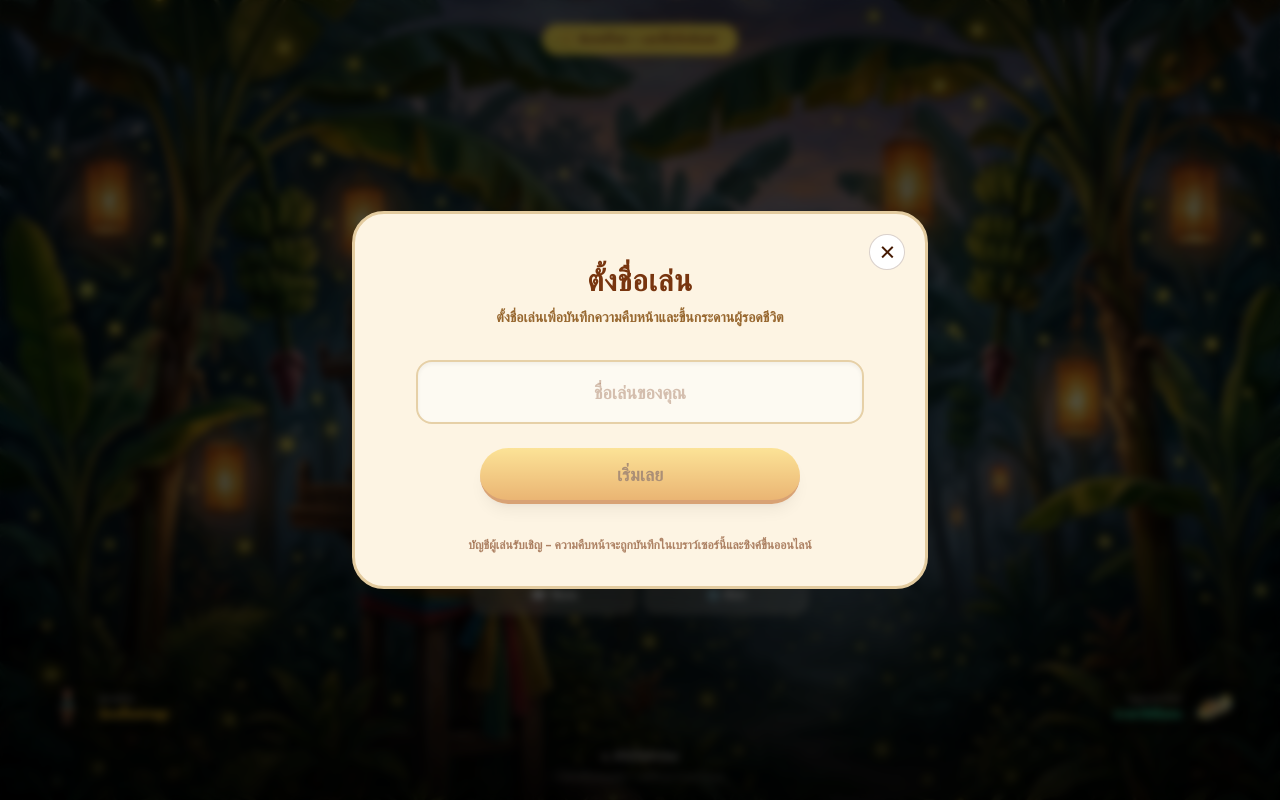
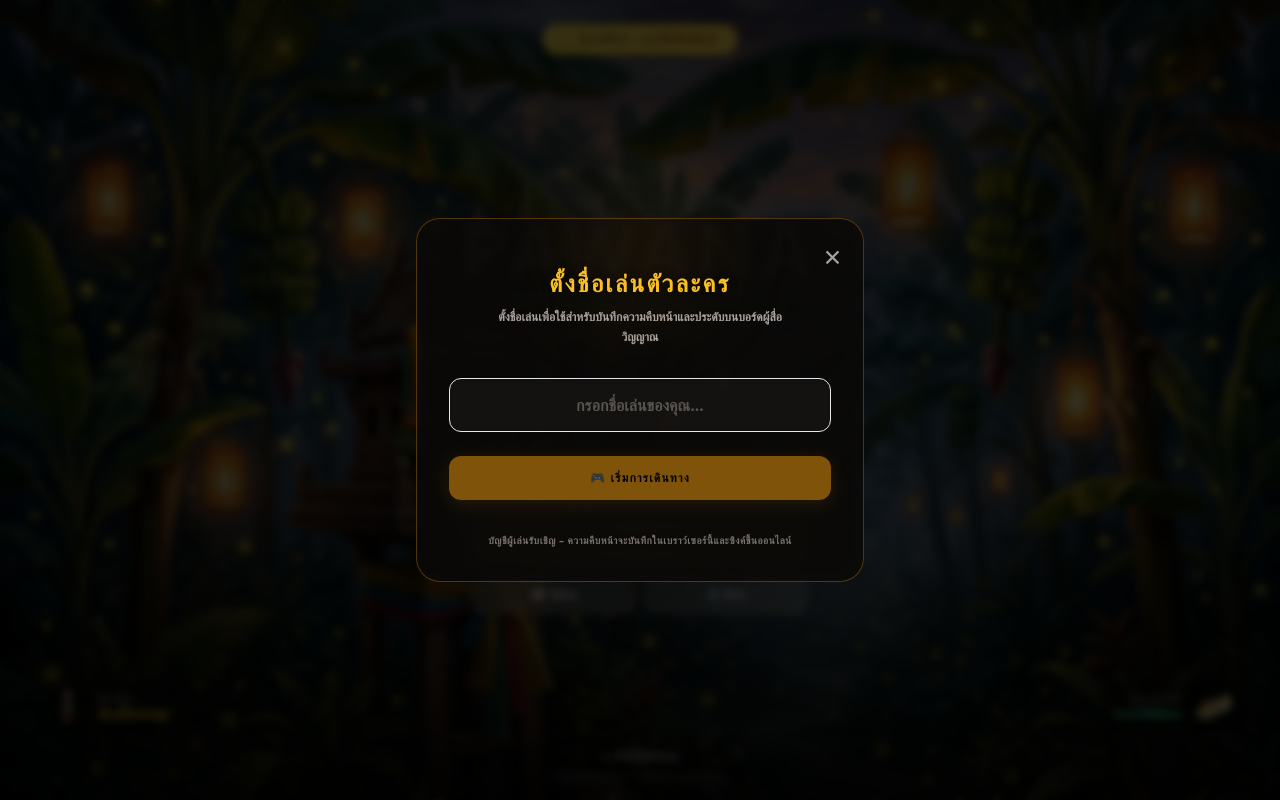
Before and after one commit to mizae1234/thaighostcozy, a Next.js app: page / in a window 1280 px wide. Both pictures are taken after a click on the button "มีแพทช์ใหม่ — แตะที่นี่เพื่ออัปเดต!". Built offline with nearby package versions, Linux system fonts and the light colour scheme.

Commit message:
style: Redesign NicknameModal and page modals to match premium dark glassmorphism theme

```diff
--- a/src/components/NicknameModal.tsx
+++ b/src/components/NicknameModal.tsx
@@ -80,63 +80,66 @@ export default function NicknameModal({ isOpen, onClose }: NicknameModalProps) {
   };
 
   return (
-    <div className="fixed inset-0 z-50 flex items-center justify-center bg-black/60 backdrop-blur-sm p-4 animate-fade-in">
-      {/* Modal Card */}
-      <div className="relative w-full max-w-xl bg-[#fdf4e3] border-[3px] border-[#e3cb9f] rounded-[32px] p-8 shadow-2xl text-center flex flex-col items-center">
+    <div className="fixed inset-0 z-50 flex items-center justify-center bg-black/75 backdrop-blur-sm p-4 animate-fade-in pointer-events-auto">
+      {/* Modal Card - Cozy Glassmorphism */}
+      <div className="relative w-full max-w-md bg-stone-950/80 border border-amber-500/30 rounded-3xl p-8 shadow-2xl backdrop-blur-md text-stone-200 text-center flex flex-col items-center">
+
+        {/* Glow effect inside modal */}
+        <div className="absolute -top-10 left-1/2 -translate-x-1/2 w-32 h-32 rounded-full bg-amber-500/10 blur-[50px] pointer-events-none" />
 
         {/* Close Button */}
         <button
           type="button"
           onClick={onClose}
-          className="absolute top-5 right-5 flex h-9 w-9 items-center justify-center rounded-full border border-amber-950/20 bg-white text-amber-950 font-bold transition-all hover:bg-amber-100 hover:scale-105 active:scale-95"
+          className="absolute top-5 right-5 text-stone-400 hover:text-white text-lg font-bold transition-colors p-1"
         >
           ✕
         </button>
 
         {/* Header Title */}
-        <h2 className="text-3xl font-extrabold text-[#78350f] mt-4 mb-2 tracking-wide font-sans">
-          ตั้งชื่อเล่น
+        <h2 className="text-2xl font-black uppercase tracking-widest text-amber-400 mt-4 mb-2 drop-shadow-[0_2px_4px_rgba(0,0,0,0.5)]">
+          ตั้งชื่อเล่นตัวละคร
         </h2>
 
         {/* Subtitle */}
-        <p className="text-sm font-semibold text-[#854d0e]/85 mb-8 leading-relaxed max-w-sm">
-          ตั้งชื่อเล่นเพื่อบันทึกความคืบหน้าและขึ้นกระดานผู้รอดชีวิต
+        <p className="text-xs font-semibold text-stone-400 mb-8 leading-relaxed max-w-xs">
+          ตั้งชื่อเล่นเพื่อใช้สำหรับบันทึกความคืบหน้าและประดับบนบอร์ดผู้สื่อวิญญาณ
         </p>
 
         {/* Error message */}
         {errorMsg && (
-          <p className="text-xs font-bold text-red-600 mb-4 bg-red-100/50 py-1.5 px-4 rounded-full">
+          <p className="text-xs font-bold text-rose-400 mb-4 bg-rose-950/40 border border-rose-900/30 py-1.5 px-4 rounded-full animate-pulse">
             ⚠️ {errorMsg}
           </p>
         )}
 
         {/* Form */}
-        <form onSubmit={handleSubmit} className="w-full max-w-md flex flex-col items-center">
+        <form onSubmit={handleSubmit} className="w-full flex flex-col items-center">
 
           {/* Input Box */}
           <input
             type="text"
             required
-            maxLength={25}
+            maxLength={20}
             value={nickname}
             onChange={(e) => setNicknameState(e.target.value)}
-            placeholder="ชื่อเล่นของคุณ"
-            className="w-full bg-[#fdfaf2] border-2 border-[#e6d0a7] rounded-2xl px-6 py-4 text-center text-lg font-bold text-[#451a03] placeholder-amber-900/30 outline-none transition-all focus:border-[#d97706] focus:ring-4 focus:ring-[#f59e0b]/20 shadow-inner"
+            placeholder="กรอกชื่อเล่นของคุณ..."
+            className="w-full bg-stone-900/60 border border-stone-750/50 rounded-xl px-5 py-3.5 text-center text-base font-bold text-white placeholder-stone-600 outline-none transition-all focus:border-amber-500/70 focus:ring-4 focus:ring-amber-500/10 shadow-inner"
           />
 
           {/* Submit Button */}
           <button
             type="submit"
             disabled={loading || !nickname.trim()}
-            className="mt-6 w-full max-w-xs bg-gradient-to-b from-[#fcd34d] to-[#d97706] border-b-4 border-[#b45309] hover:from-[#fde047] hover:to-[#f59e0b] text-[#5c2d0b] font-extrabold text-lg py-3 px-8 rounded-full shadow-lg transition-all hover:scale-102 active:translate-y-0.5 active:border-b-2 disabled:opacity-50 disabled:cursor-not-allowed"
+            className="mt-6 w-full bg-gradient-to-r from-amber-500 via-yellow-450 to-amber-500 hover:brightness-110 text-black font-black uppercase tracking-widest text-xs py-3.5 px-8 rounded-xl shadow-[0_4px_20px_rgba(245,158,11,0.25)] transition-all hover:scale-[1.02] active:scale-98 disabled:opacity-50 disabled:cursor-not-allowed"
           >
-            {loading ? 'กำลังเชื่อมต่อ...' : 'เริ่มเลย'}
+            {loading ? 'กำลังบันทึกสถิติ...' : '🎮 เริ่มการเดินทาง'}
           </button>
         </form>
 
         {/* Footer info text */}
-        <p className="mt-8 text-xs font-semibold text-[#78350f]/60 max-w-sm leading-normal">
-          บัญชีผู้เล่นรับเชิญ – ความคืบหน้าจะถูกบันทึกในเบราว์เซอร์นี้และซิงค์ขึ้นออนไลน์
+        <p className="mt-8 text-[10px] font-bold text-stone-500 uppercase tracking-wider leading-relaxed">
+          บัญชีผู้เล่นรับเชิญ – ความคืบหน้าจะบันทึกในเบราว์เซอร์นี้และซิงค์ขึ้นออนไลน์
         </p>
       </div>
     </div>
```
Also changed, not shown: src/app/page.tsx (+20 -20 lines).
